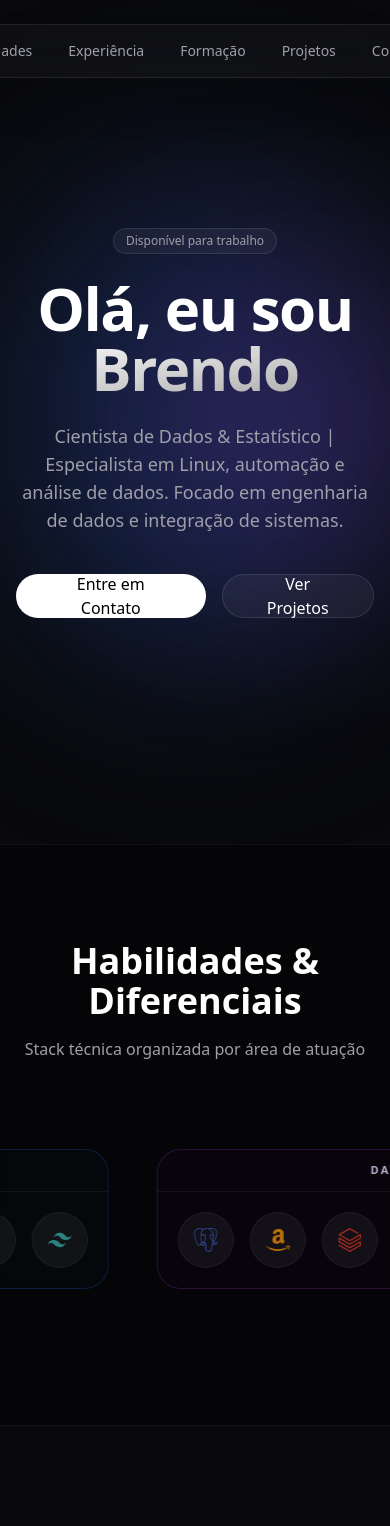
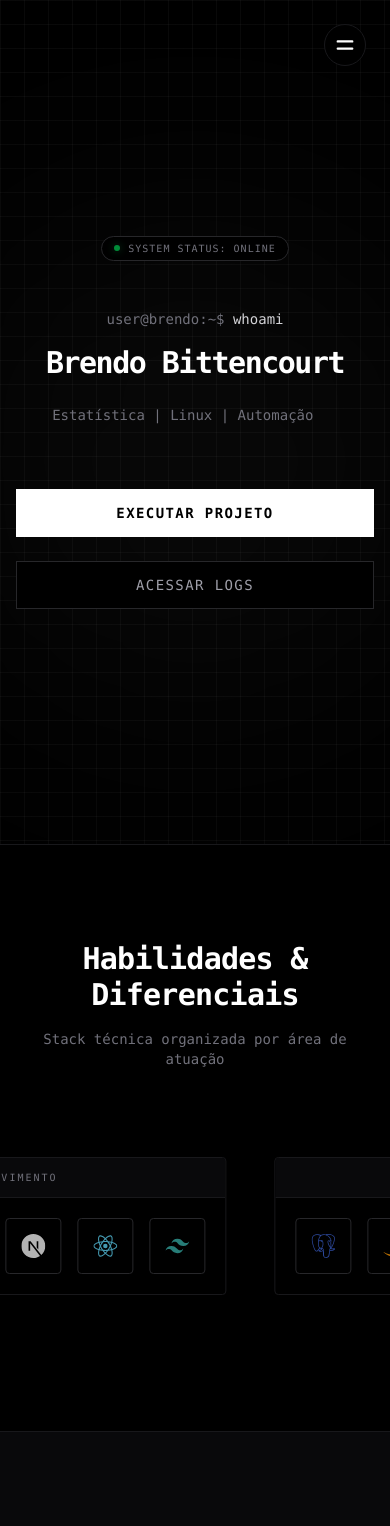
Before and after one commit to brdneo/site, a Next.js app: page / in a window 390 px wide. Shown: the top 1526 px of the page. Built offline with nearby package versions, Linux system fonts and the light colour scheme.

Commit message:
Dark tech minimalist

```diff
--- a/components/Hero.tsx
+++ b/components/Hero.tsx
@@ -9,47 +9,81 @@ export function Hero() {
     const t = DATA[language].hero;
 
     return (
-        <section className="relative flex min-h-screen flex-col items-center justify-center overflow-hidden px-4 text-center">
-            {/* Background Elements */}
-            <div className="pointer-events-none absolute inset-0 flex items-center justify-center">
-                <div className="h-[500px] w-[500px] rounded-full bg-blue-500/20 blur-[100px]" />
-                <div className="absolute h-[300px] w-[300px] translate-x-[100px] rounded-full bg-purple-500/20 blur-[100px]" />
+        <section className="relative flex min-h-screen flex-col items-center justify-center overflow-hidden px-4 text-center bg-black font-mono selection:bg-white selection:text-black">
+
+            {/* Digital Night Background */}
+            <div className="absolute inset-0 bg-black">
+                {/* Subtle Grid */}
+                <div className="absolute inset-0 bg-[linear-gradient(to_right,#80808012_1px,transparent_1px),linear-gradient(to_bottom,#80808012_1px,transparent_1px)] bg-[size:24px_24px]" />
+
+                {/* "Moon" / Glow Source */}
+                <div className="absolute top-1/4 left-1/2 -translate-x-1/2 h-[500px] w-[500px] rounded-full bg-white/[0.03] blur-[120px]" />
             </div>
 
             <motion.div
-                initial={{ opacity: 0, y: 20 }}
-                animate={{ opacity: 1, y: 0 }}
-                transition={{ duration: 0.8, ease: "easeOut" }}
-                className="relative z-10 space-y-6"
+                initial={{ opacity: 0, scale: 0.95 }}
+                animate={{ opacity: 1, scale: 1 }}
+                transition={{ duration: 1.0 }}
+                className="relative z-10 max-w-4xl w-full"
             >
-                <div className="inline-flex items-center rounded-full border border-white/10 bg-white/5 px-3 py-1 text-xs text-zinc-400 backdrop-blur-md">
-                    <span>{t.badge}</span>
+                {/* System Status Badge - Ultra Minimal */}
+                <div className="flex justify-center mb-12">
+                    <div className="flex items-center gap-2 px-3 py-1 rounded-full border border-zinc-800 bg-black text-[10px] text-zinc-500 uppercase tracking-widest">
+                        <div className="h-1.5 w-1.5 rounded-full bg-green-500 shadow-[0_0_8px_rgba(34,197,94,0.5)] animate-pulse" />
+                        {t.badge}
+                    </div>
                 </div>
 
-                <h1 className="text-6xl font-bold tracking-tight sm:text-7xl md:text-8xl">
-                    <span className="block text-white">{t.greeting}</span>
-                    <span className="text-gradient block">{t.name}</span>
-                </h1>
+                {/* Main Content */}
+                <div className="space-y-6">
+                    {/* Prompt */}
+                    <motion.p
+                        initial={{ opacity: 0, y: 10 }}
+                        animate={{ opacity: 1, y: 0 }}
+                        transition={{ delay: 0.2 }}
+                        className="text-sm md:text-base text-zinc-500 font-mono mb-4"
+                    >
+                        {t.greeting} <span className="text-zinc-300">{t.name}</span>
+                    </motion.p>
 
-                <p className="mx-auto max-w-2xl text-lg text-zinc-400 sm:text-xl">
-                    {t.role} | {t.description}
-                </p>
+                    {/* Name - Big, Bold, Stark White */}
+                    <motion.h1
+                        initial={{ opacity: 0 }}
+                        animate={{ opacity: 1 }}
+                        transition={{ delay: 0.4 }}
+                        className="text-3xl sm:text-5xl md:text-8xl font-bold tracking-tighter text-white"
+                    >
+                        {t.role}
+                    </motion.h1>
 
+                    {/* Subtext with Terminal Divider */}
+                    <motion.div
+                        initial={{ opacity: 0 }}
+                        animate={{ opacity: 1 }}
+                        transition={{ delay: 0.6 }}
+                        className="flex items-center justify-center gap-4 text-zinc-500 text-sm md:text-lg mt-6"
+                    >
+                        <span>{t.description}</span>
+                        <span className="animate-blink">_</span>
+                    </motion.div>
+                </div>
+
+                {/* Minimalist Command Buttons */}
                 <motion.div
-                    initial={{ opacity: 0 }}
-                    animate={{ opacity: 1 }}
-                    transition={{ delay: 0.4 }}
-                    className="flex justify-center gap-4 pt-4"
+                    initial={{ opacity: 0, y: 20 }}
+                    animate={{ opacity: 1, y: 0 }}
+                    transition={{ delay: 0.8 }}
+                    className="flex flex-col sm:flex-row justify-center gap-6 pt-16"
                 >
                     <a
                         href="#contact"
-                        className="group relative inline-flex h-11 items-center justify-center overflow-hidden rounded-full bg-white px-8 font-medium text-black transition-transform hover:scale-105"
+                        className="group relative inline-flex h-12 items-center justify-center bg-white text-black px-8 text-sm font-bold tracking-widest uppercase transition-transform hover:scale-105"
                     >
-                        <span>{t.ctaPrimary}</span>
+                        {t.ctaPrimary}
                     </a>
                     <a
                         href="#projects"
-                        className="inline-flex h-11 items-center justify-center rounded-full border border-white/10 bg-white/5 px-8 font-medium text-white transition-colors hover:bg-white/10"
+                        className="inline-flex h-12 items-center justify-center border border-zinc-800 bg-black px-8 text-sm font-medium text-zinc-400 uppercase tracking-widest transition-colors hover:border-zinc-600 hover:text-white"
                     >
                         {t.ctaSecondary}
                     </a>
--- a/components/Navbar.tsx
+++ b/components/Navbar.tsx
@@ -1,15 +1,17 @@
 "use client";
 
-import { motion } from "framer-motion";
+import { motion, AnimatePresence } from "framer-motion";
 import { DATA } from "@/lib/data";
 import { cn } from "@/lib/utils";
 import Link from "next/link";
 import { useState, useEffect } from "react";
 import { useLanguage } from "@/lib/language-context";
 import { LanguageToggle } from "./LanguageToggle";
+import { HiMenuAlt4, HiX } from "react-icons/hi";
 
 export function Navbar() {
     const [scrolled, setScrolled] = useState(false);
+    const [isOpen, setIsOpen] = useState(false); // Mobile menu state
     const { language } = useLanguage();
     const t = DATA[language].nav;
 
@@ -21,34 +23,96 @@ export function Navbar() {
         return () => window.removeEventListener("scroll", handleScroll);
     }, []);
 
+    // Lock body scroll when menu is open
+    useEffect(() => {
+        if (isOpen) {
+            document.body.style.overflow = "hidden";
+        } else {
+            document.body.style.overflow = "unset";
+        }
+    }, [isOpen]);
+
     return (
+        <>
             <motion.header
                 initial={{ y: -100, opacity: 0 }}
                 animate={{ y: 0, opacity: 1 }}
                 className={cn(
-                "fixed top-0 left-0 right-0 z-50 flex justify-center pt-6 transition-all duration-300",
+                    "fixed top-0 left-0 right-0 z-50 flex justify-center transition-all duration-300",
                     scrolled ? "pt-4" : "pt-6"
                 )}
             >
+                {/* Desktop Navigation */}
                 <nav
                     className={cn(
-                    "flex items-center gap-1 rounded-full px-2 py-2 transition-all duration-300",
-                    "glass shadow-2xl shadow-black/20"
+                        "hidden md:flex items-center gap-1 rounded-full px-4 py-2 transition-all duration-300",
+                        "bg-black border border-zinc-900 shadow-xl shadow-black/50 backdrop-blur-sm"
                     )}
                 >
                     {t.map((link) => (
                         <Link
                             key={link.name}
                             href={link.href}
-                        className="px-4 py-2 text-sm font-medium text-zinc-400 transition-colors hover:text-white rounded-full hover:bg-white/5"
+                            className="w-28 flex justify-center px-4 py-2 text-xs font-medium text-zinc-500 uppercase tracking-widest transition-colors hover:text-white hover:bg-zinc-900 rounded-full"
                         >
                             {link.name}
                         </Link>
                     ))}
-                <div className="pl-2 border-l border-white/10 ml-2">
+                    <div className="pl-4 border-l border-zinc-800 ml-4">
                         <LanguageToggle />
                     </div>
                 </nav>
+
+                {/* Mobile Navigation Toggle (Visible only on small screens) */}
+                <div className="md:hidden flex items-center justify-between w-full px-6">
+                    <div className="flex-1" /> {/* Spacer */}
+
+                    <button
+                        onClick={() => setIsOpen(true)}
+                        className="p-2 rounded-full bg-black border border-zinc-900 text-white"
+                    >
+                        <HiMenuAlt4 size={24} />
+                    </button>
+                </div>
             </motion.header>
+
+            {/* Mobile Menu Overlay */}
+            <AnimatePresence>
+                {isOpen && (
+                    <motion.div
+                        initial={{ opacity: 0, y: "-100%" }}
+                        animate={{ opacity: 1, y: 0 }}
+                        exit={{ opacity: 0, y: "-100%" }}
+                        transition={{ duration: 0.3, ease: "easeInOut" }}
+                        className="fixed inset-0 z-[60] bg-black flex flex-col items-center justify-center space-y-8"
+                    >
+                        {/* Close Button */}
+                        <button
+                            onClick={() => setIsOpen(false)}
+                            className="absolute top-6 right-6 p-2 rounded-full border border-zinc-800 text-zinc-400 hover:text-white"
+                        >
+                            <HiX size={24} />
+                        </button>
+
+                        <div className="flex flex-col items-center gap-6">
+                            {t.map((link) => (
+                                <Link
+                                    key={link.name}
+                                    href={link.href}
+                                    onClick={() => setIsOpen(false)}
+                                    className="text-2xl font-mono text-zinc-400 hover:text-white uppercase tracking-widest"
+                                >
+                                    {link.name}
+                                </Link>
+                            ))}
+                        </div>
+
+                        <div className="mt-8">
+                            <LanguageToggle />
+                        </div>
+                    </motion.div>
+                )}
+            </AnimatePresence>
+        </>
     );
 }
--- a/components/Skills.tsx
+++ b/components/Skills.tsx
@@ -12,26 +12,19 @@ import { cn } from "@/lib/utils";
 import { DATA } from "@/lib/data";
 import { useLanguage } from "@/lib/language-context";
 
-const SKILL_GROUPS = [
-    {
-        category: "Development",
-        // Subtle gradient border effect and faint background
-        containerClass: "border-blue-500/20 hover:border-blue-500/40 bg-blue-500/[0.02]",
-        textClass: "text-blue-200/80",
-        items: [
+// Only items remain hardcoded as they are proper nouns, but keys must match index of content in data.ts
+const SKILL_ITEMS = [
+    // Group 0: Development
+    [
         { name: "Python", icon: SiPython, color: "#3776AB" },
         { name: "Rust", icon: SiRust, color: "#DEA584" },
         { name: ".NET", icon: SiDotnet, color: "#512BD4" },
         { name: "Next.js", icon: SiNextdotjs, color: "#FFFFFF" },
         { name: "React", icon: SiReact, color: "#61DAFB" },
         { name: "Tailwind", icon: SiTailwindcss, color: "#38B2AC" },
-        ]
-    },
-    {
-        category: "Data & Infra",
-        containerClass: "border-purple-500/20 hover:border-purple-500/40 bg-purple-500/[0.02]",
-        textClass: "text-purple-200/80",
-        items: [
+    ],
+    // Group 1: Data & Infra
+    [
         { name: "SQL", icon: SiPostgresql, color: "#4169E1" },
         { name: "AWS", icon: SiAmazon, color: "#FF9900" },
         { name: "Databricks", icon: SiDatabricks, color: "#FF3621" },
@@ -39,20 +32,15 @@ const SKILL_GROUPS = [
         { name: "Linux", icon: SiLinux, color: "#FCC624" },
         { name: "Arch", icon: SiArchlinux, color: "#1793D1" },
         { name: "Shell", icon: SiGnubash, color: "#4EAA25" },
-        ]
-    },
-    {
-        category: "Diferenciais",
-        containerClass: "border-emerald-500/20 hover:border-emerald-500/40 bg-emerald-500/[0.02]",
-        textClass: "text-emerald-200/80",
-        items: [
+    ],
+    // Group 2: Differentials
+    [
         { name: "Eng. Dados", icon: FaGraduationCap, color: "#FF69B4" },
         { name: "CPA-10", icon: FaIdCard, color: "#FFD700" },
         { name: "CNH A/B", icon: FaCar, color: "#A9A9A9" },
         { name: "Autonomia", icon: FaRegLightbulb, color: "#FFFF00" },
         { name: "Team Work", icon: FaUsers, color: "#00FA9A" },
     ]
-    }
 ];
 
 export function Skills() {
@@ -60,47 +48,50 @@ export function Skills() {
     const t = DATA[language].skills;
 
     return (
-        <section id="skills" className="py-24 space-y-12 overflow-hidden bg-black/40 border-y border-white/5">
+        <section id="skills" className="py-24 space-y-12 overflow-hidden bg-black border-y border-zinc-900 font-mono">
             <div className="text-center px-4">
-                <h2 className="text-4xl font-bold text-white mb-4">{t.title}</h2>
-                <p className="text-zinc-400">{t.subtitle}</p>
+                <h2 className="text-3xl font-bold text-white mb-4 tracking-tight">{t.title}</h2>
+                <p className="text-zinc-500 text-sm">{t.subtitle}</p>
             </div>
 
             <div className="relative w-full overflow-hidden mask-gradient-x py-10">
                 <div className="flex w-fit animate-marquee hover:[animation-play-state:paused] gap-12 px-4 items-start">
                     {/* Marquee Content */}
-                    {[...SKILL_GROUPS, ...SKILL_GROUPS, ...SKILL_GROUPS].map((group, groupIdx) => (
+                    {[0, 1, 2, 0, 1, 2].map((groupIndex, idx) => {
+                        const groupData = t.groups[groupIndex]; // Get translated category name
+                        const items = SKILL_ITEMS[groupIndex]; // Get icons/items
+
+                        return (
                             <div
-                            key={groupIdx}
+                                key={idx}
                                 className={cn(
-                                "relative flex flex-col rounded-3xl border backdrop-blur-[2px] overflow-hidden min-w-max transition-colors duration-500",
-                                group.containerClass
+                                    "relative flex flex-col rounded border overflow-hidden min-w-max transition-colors duration-300 hover:border-zinc-700",
+                                    "border-zinc-900 bg-black"
                                 )}
                             >
-                            {/* Subtle Header */}
+                                {/* Minimalist Header */}
                                 <div className={cn(
-                                "w-full py-3 px-6 text-center text-[11px] font-bold uppercase tracking-[0.2em] border-b border-white/5",
-                                group.textClass
+                                    "w-full py-3 px-6 text-center text-[10px] uppercase tracking-[0.2em] border-b border-zinc-900 bg-zinc-950 text-zinc-500"
                                 )}>
-                                {group.category}
+                                    {groupData.category}
                                 </div>
 
                                 {/* Group Body (Icons) */}
                                 <div className="flex items-center gap-4 p-5">
-                                {group.items.map((item, idx) => (
-                                    <div key={idx} className="group/icon relative flex flex-col items-center">
-                                        {/* Icon Container - Cleaner look */}
-                                        <div className="relative z-10 flex h-14 w-14 items-center justify-center rounded-full bg-white/5 border border-white/5 hover:border-white/20 hover:bg-white/10 transition-all duration-300 group-hover/icon:scale-110 cursor-pointer">
+                                    {items.map((item, itemIdx) => (
+                                        <div key={itemIdx} className="group/icon relative flex flex-col items-center">
+                                            {/* Icon Container - Technical Look */}
+                                            <div className="relative z-10 flex h-14 w-14 items-center justify-center rounded border border-zinc-800 bg-black transition-all duration-300 group-hover/icon:border-zinc-600 group-hover/icon:bg-zinc-900 cursor-pointer">
                                                 <item.icon
                                                     size={24}
                                                     style={{ color: item.color }}
-                                                className="opacity-70 group-hover/icon:opacity-100 transition-opacity duration-300"
+                                                    className="transition-all duration-300 group-hover/icon:scale-110 opacity-70 group-hover/icon:opacity-100"
                                                 />
                                             </div>
 
-                                        {/* Tooltip Name (Floating Above with blur) */}
-                                        <div className="absolute -top-10 opacity-0 group-hover/icon:opacity-100 transition-all duration-300 z-30 pointer-events-none whitespace-nowrap scale-95 group-hover/icon:scale-100">
-                                            <span className="bg-black/90 text-zinc-200 text-[10px] font-medium px-2.5 py-1 rounded-full border border-white/10 shadow-xl backdrop-blur-md">
+                                            {/* Tooltip Name (Tech Badge Style) */}
+                                            <div className="absolute -top-10 opacity-0 group-hover/icon:opacity-100 transition-all duration-300 z-30 pointer-events-none whitespace-nowrap">
+                                                <span className="bg-black text-white text-[10px] uppercase font-bold px-2 py-1 border border-zinc-700 shadow-xl">
                                                     {item.name}
                                                 </span>
                                             </div>
@@ -108,7 +99,8 @@ export function Skills() {
                                     ))}
                                 </div>
                             </div>
-                    ))}
+                        );
+                    })}
                 </div>
             </div>
         </section>
--- a/lib/data.ts
+++ b/lib/data.ts
@@ -9,13 +9,13 @@ export const DATA = {
             { name: "Contato", href: "#contact" },
         ],
         hero: {
-            greeting: "Olá, eu sou",
-            name: "Brendo",
-            role: "Cientista de Dados & Estatístico",
-            description: "Especialista em Linux, automação e análise de dados. Focado em engenharia de dados e integração de sistemas.",
-            badge: "Disponível para trabalho",
-            ctaPrimary: "Entre em Contato",
-            ctaSecondary: "Ver Projetos"
+            greeting: "user@brendo:~$",
+            name: "whoami",
+            role: "Brendo Bittencourt",
+            description: "Estatística | Linux | Automação",
+            badge: "System Status: ONLINE",
+            ctaPrimary: "Executar Projeto",
+            ctaSecondary: "Acessar Logs"
         },
         experience: {
             title: "Experiência Profissional",
@@ -53,13 +53,24 @@ export const DATA = {
                     institution: "Descomplica Faculdade Digital",
                     degree: "Tecnólogo em Ciência de Dados",
                     period: "2024 - 2026",
-                    description: "Cursando Tecnólogo em Ciência de Dados, com foco em análise de dados, machine learning e engenharia de dados.",
+                    description: "Ênfase em prática aplicada e ferramentas",
+                },
+                {
+                    institution: "UNIFACS - Universidade Salvador",
+                    degree: "Bacharelado em Estatística",
+                    period: "2024 - 2028",
+                    description: "Especialização em base matemática e inferência",
                 },
             ]
         },
         skills: {
             title: "Habilidades & Diferenciais",
-            subtitle: "Stack técnica organizada por área de atuação"
+            subtitle: "Stack técnica organizada por área de atuação",
+            groups: [
+                { category: "Desenvolvimento" },
+                { category: "Dados & Infra" },
+                { category: "Diferenciais" }
+            ]
         },
         projects: {
             title: "Projetos em Destaque",
@@ -76,6 +87,12 @@ export const DATA = {
                     tech: ["Python", "Shell", "SQL"],
                     link: "#",
                 },
+                {
+                    title: "Automação de Dados",
+                    description: "Scripts para extração e transformação de dados utilizando Python e Shell Script.",
+                    tech: ["Python", "Shell", "SQL"],
+                    link: "#",
+                },
             ]
         },
         footer: {
@@ -83,7 +100,7 @@ export const DATA = {
             subtitle: "Atualmente aberto para novas oportunidades e colaborações.",
             ctaPrimary: "Me envie um Email",
             ctaSecondary: "LinkedIn",
-            copyright: "© 2024 Brendo. Todos os direitos reservados."
+            copyright: "© 2026 Brendo. Todos os direitos reservados."
         }
     },
     en: {
@@ -96,13 +113,13 @@ export const DATA = {
             { name: "Contact", href: "#contact" },
         ],
         hero: {
-            greeting: "Hello, I'm",
-            name: "Brendo",
-            role: "Data Scientist & Statistician",
-            description: "Specialist in Linux, automation, and data analysis. Focused on data engineering and systems integration.",
-            badge: "Available for work",
-            ctaPrimary: "Contact Me",
-            ctaSecondary: "View Work"
+            greeting: "user@brendo:~$",
+            name: "whoami",
+            role: "Brendo Bittencourt",
+            description: "Statistics | Linux | Automation",
+            badge: "System Status: ONLINE",
+            ctaPrimary: "Execute Project",
+            ctaSecondary: "Access Logs"
         },
         experience: {
             title: "Work Experience",
@@ -140,13 +157,24 @@ export const DATA = {
                     institution: "Descomplica Faculdade Digital",
                     degree: "Technologist in Data Science",
                     period: "2024 - 2026",
-                    description: "Studying Data Science, focusing on data analysis, machine learning, and data engineering.",
+                    description: "Emphasis on applied practice and tools",
+                },
+                {
+                    institution: "UNIFACS - Universidade Salvador",
+                    degree: "Bachelor's Degree in Statistics",
+                    period: "2024 - 2028",
+                    description: "Specialization in mathematical foundations and inference.",
                 },
             ]
         },
         skills: {
             title: "Skills & Differentials",
-            subtitle: "Technical stack organized by area of expertise"
+            subtitle: "Technical stack organized by area of expertise",
+            groups: [
+                { category: "Development" },
+                { category: "Data & Infra" },
+                { category: "Differentials" }
+            ]
         },
         projects: {
             title: "Featured Projects",
@@ -163,6 +191,12 @@ export const DATA = {
                     tech: ["Python", "Shell", "SQL"],
                     link: "#",
                 },
+                {
+                    title: "Data Automation",
+                    description: "Scripts for data extraction and transformation using Python and Shell Script.",
+                    tech: ["Python", "Shell", "SQL"],
+                    link: "#",
+                },
             ]
         },
         footer: {
@@ -170,7 +204,7 @@ export const DATA = {
             subtitle: "Currently open for new opportunities and collaborations.",
             ctaPrimary: "Email Me",
             ctaSecondary: "LinkedIn",
-            copyright: "© 2024 Brendo. All rights reserved."
+            copyright: "© 2026 Brendo. All rights reserved."
         }
     }
 };
```
Also changed, not shown: app/globals.css (+16 -0 lines), components/Education.tsx (+5 -5 lines), components/Experience.tsx (+11 -9 lines), components/Footer.tsx (+47 -23 lines), components/Projects.tsx (+10 -10 lines). Lines whose indentation alone changed are shown as unchanged.
